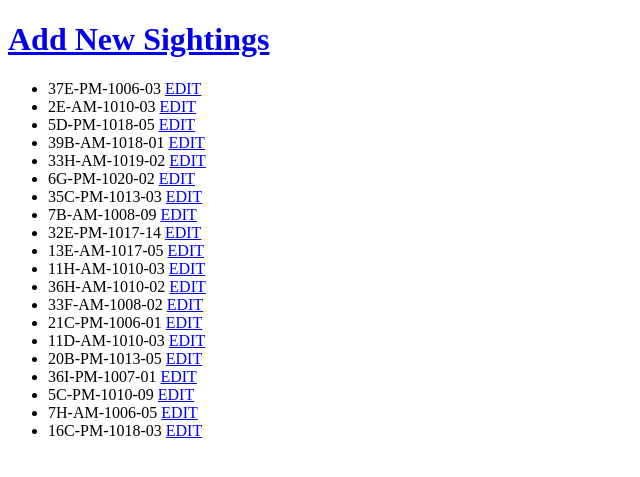
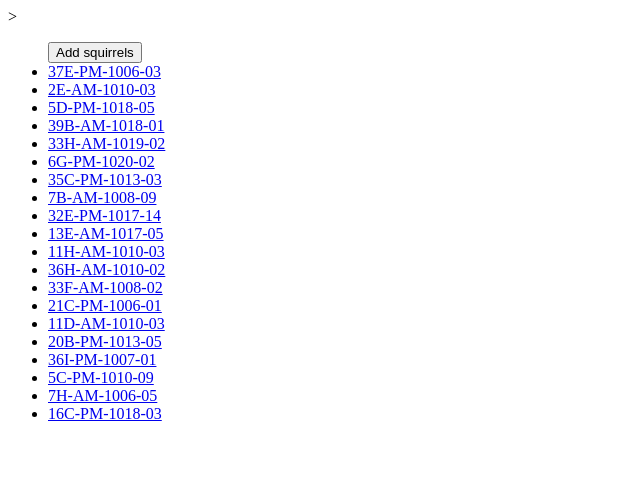
Before and after one commit to xm2234/myproject, a Django app: template sightings/templates/sightings/sightings.html in a window 1280 px wide. Shown: the top 477 px of the page, without its empty margins (0-640 px from the left). Run offline with Django 3.2, Linux system fonts and the light colour scheme; the template is opened without the code that fills it: values that come from a table or form of the project are taken from there, others are empty; data comes from the database, SQL or seed files in the repository; both versions use the stored data as it was after the commit; parts of the project's set-up code (start-up, migrations or seed data) failed here and were passed over.

Commit message:
changed sightings.html

```diff
--- a/sightings/templates/sightings/map.html
+++ b/sightings/templates/sightings/map.html
@@ -50,9 +50,8 @@
         <!-- L.Icon.Default.prototype.options.shadowSize = 15; -->
         <!-- L.Icon.Default.prototype.options.shadowAnchor = [0, 0]; -->
         {% for squirrel in squirrels %}
-	  var point_lat_lon = [{{ squirrel.Latitude }}, {{ squirrel.Longitude }}];
+          var point_lat_lon = [{{ squirrel.Latitude }}, {{ squirrel.Longitude }}];
           var marker = L.marker(point_lat_lon).addTo(map);
-	  marker.bindPopup("{{squirrel.Unique_Squirrel_ID}}").openPopup();
         {% endfor %}
     </script>
   </body>
--- a/sightings/templates/sightings/sightings.html
+++ b/sightings/templates/sightings/sightings.html
@@ -1,16 +1,15 @@
-<!DOCTYPE html>
-<html lang="en">
-<head>
-    <meta charset="UTF-8">
-    <title>All Squirrels</title>
-</head>
-<body>
-	<h1><a href=add> Add New Sightings</a></h1>
-	<p>
-	<ul>
-	        {% for squirrel in squirrels %}
-		<li> {{squirrel}} <a href="{% url 'update' squirrel.Unique_Squirrel_ID %}">EDIT</a></li>
-		{% endfor %}
-	</ul>
-</body>
-</html>
+><ul>
+
+	<a href = "/sightings/add">
+		<button>
+			Add squirrels
+		</button>
+	</a>
+       {% for squirrel in squirrels  %}
+	<li>
+		<a href = "/sightings/{{squirrel.Unique_Squirrel_ID}}">
+			{{squirrel.Unique_Squirrel_ID}}
+		</a>
+	</li>
+       {% endfor %}
+</ul>
--- a/sightings/urls.py
+++ b/sightings/urls.py
@@ -7,6 +7,6 @@ urlpatterns = [
     path('sightings/',views.sightings),
     path('sightings/stats/',views.stats,name='stats'),
     path('sightings/add/',views.add,name='add'),
-    path('sightings/<unique-squirrel-id>', views.update,name='update'),
+    path('sightings/<Unique_Squirrel_ID>', views.update,name='update'),
 
 ]
--- a/sightings/views.py
+++ b/sightings/views.py
@@ -9,9 +9,9 @@ import random
 
 def map(request):
     squirrel_100 = random.sample(range(Squirrel.objects.all().count()),10)
-    squirrels = [Squirrel.objects.all()[i] for i in squirrel_100]
+    squirrels_ = [Squirrel.objects.all()[i] for i in squirrel_100]
     context = {
-        'squirrels':squirrels,
+        'squirrels':squirrels_,
     }
     return render(request, 'sightings/map.html',context)
 
```
Also changed, not shown: sightings/templates/sightings/add.html (added, +11 -0 lines), db.sqlite3.
